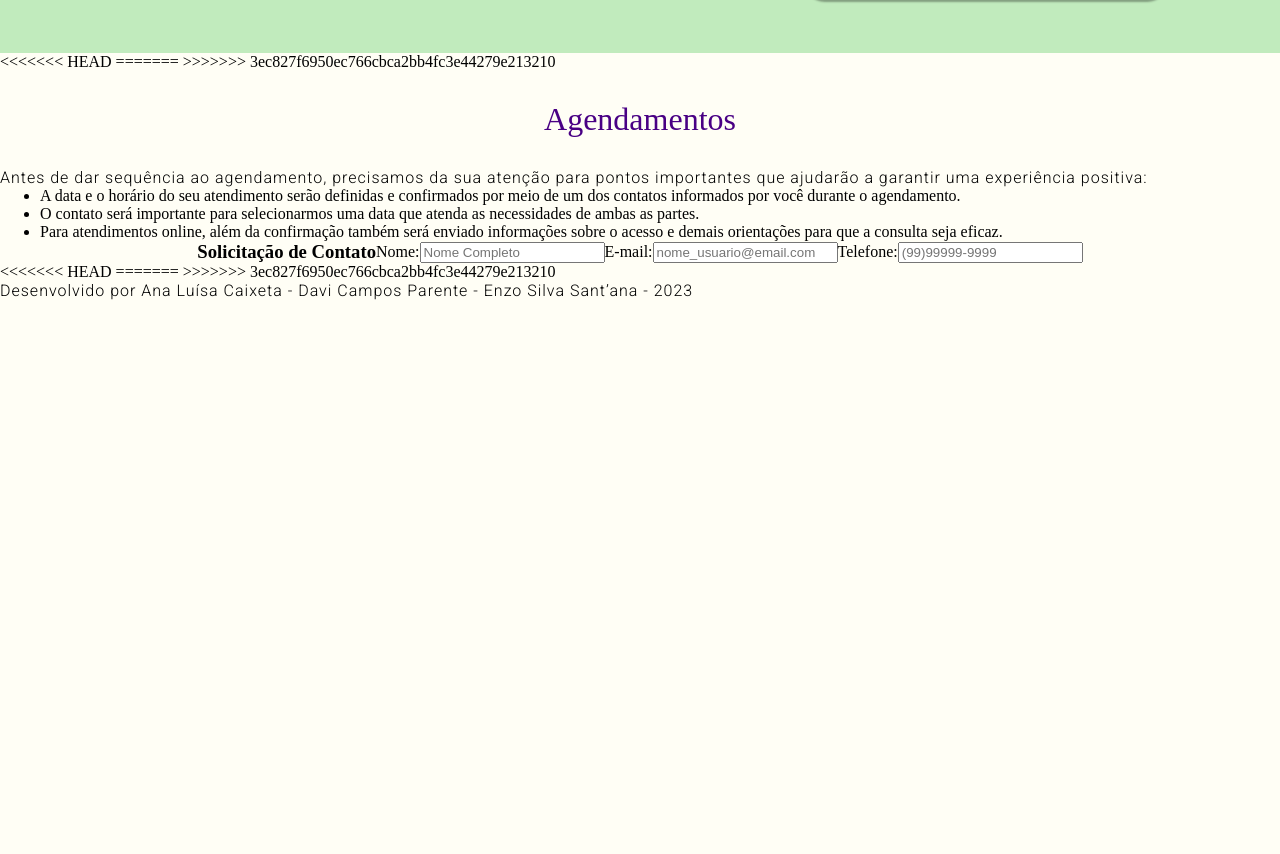
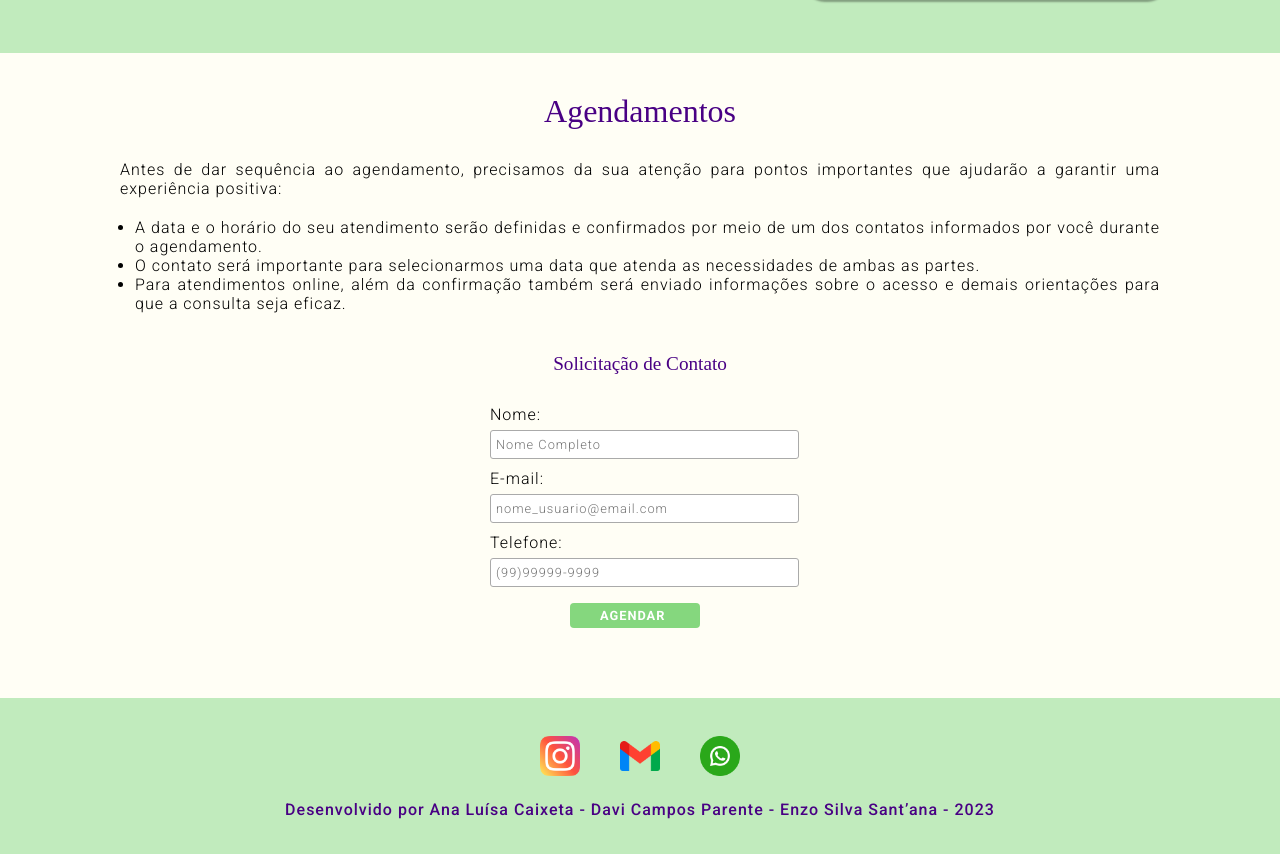
Before and after one commit to Ana-Caixeta/projeto_final_cpi, a plain HTML site: page implementacao/index.html in a window 1280 px wide. Shown: the part 2220-3074 px from the top of the page. Before the commit the page ends 2520 px from the top, so only its background shows below. Drawn offline with Linux system fonts and the light colour scheme; a web font is replaced by a local one.

Commit message:
Ajustes no agendamento e no footer

```diff
--- a/implementacao/index.html
+++ b/implementacao/index.html
@@ -152,43 +152,50 @@
 
     <!--Seção Agendamentos -->
     <section id="pag-agendamentos">
-<<<<<<< HEAD
-
-
-=======
->>>>>>> 3ec827f6950ec766cbca2bb4fc3e44279e213210
         <div id="container-agendamento">
             <div class="class-infoagendamento">
                 <h2>Agendamentos</h2>
-            <p>Antes de dar sequência ao agendamento, precisamos da sua atenção para pontos importantes que ajudarão a garantir uma experiência positiva:</p>
+                <p>Antes de dar sequência ao agendamento, precisamos da sua atenção para pontos importantes que ajudarão
+                    a garantir uma experiência positiva:</p>
                 <ul>
-                <li>A data e o horário do seu atendimento serão definidas e confirmados por meio de um dos contatos informados por você durante o agendamento.</li>
-                <li>O contato será importante para selecionarmos uma data que atenda as necessidades de ambas as partes.</li>
-                <li>Para atendimentos online, além da confirmação também será enviado informações sobre o acesso e demais orientações para que a consulta seja eficaz.</li>
+                    <li>A data e o horário do seu atendimento serão definidas e confirmados por meio de um dos contatos
+                        informados por você durante o agendamento.</li>
+                    <li>O contato será importante para selecionarmos uma data que atenda as necessidades de ambas as
+                        partes.</li>
+                    <li>Para atendimentos online, além da confirmação também será enviado informações sobre o acesso e
+                        demais orientações para que a consulta seja eficaz.</li>
                 </ul>
 
-            <div class="box">
-                <h3>Solicitação de Contato</h3><br>
+                <h3>Solicitação de Contato</h3>
+
+                <div id="box-form">
                     <label for="nome">Nome:</label><br>
                     <input id="nome" type="text" placeholder="Nome Completo"><br>
+
                     <label for="email">E-mail:</label><br>
                     <input id="email" type="email" placeholder="nome_usuario@email.com"><br>
+
                     <label for="telefone">Telefone:</label><br>
-                    <input id="telefone" type="tel" placeholder="(99)99999-9999">
+                    <input id="telefone" type="tel" placeholder="(99)99999-9999"><br>
+
+                    <input type="submit" name="bnt-agendar" value="AGENDAR" />
                 </div>
-
             </div>
-
-<<<<<<< HEAD
-
-=======
->>>>>>> 3ec827f6950ec766cbca2bb4fc3e44279e213210
     </section>
-
     <footer>
+        <div id="contato-content">
+            <a href="https://instagram.com/nelcicaixeta" target="_blank">
+                <img class="img-contato" src="img/instagram.png" alt="logo do instagram com link para o instagram">
+            </a>
+            <a href="mailto:nelci.constelar@gmail.com" target="_blank">
+                <img class="img-contato" src="img/gmail.png" alt="logo do gmail com link para enviar um email">
+            </a>
+            <a href="https://wa.me/5561999251328" target="_blank">
+                <img class="img-contato" src="img/whatsapp.png"alt="logo whatsapp para direcionar ao chat do whatsapp">
+            </a>
+        </div>
         <p> Desenvolvido por Ana Luísa Caixeta - Davi Campos Parente - Enzo Silva Sant’ana - 2023</p>
     </footer>
-
 </body>
 
 </html>
--- a/implementacao/style.css
+++ b/implementacao/style.css
@@ -181,11 +181,16 @@ article p {
 }
 
 /* Agendamentos */
+
+#pag-agendamentos{
+  padding: 30px 120px 60px 120px;
+}
+
 #pag-agendamentos h2 {
   font: 2rem "Maitree", serif;
   font-weight: 500;
   color: #490084;
-  padding: 30px 0 30px 0;
+  padding: 10px 0 30px 0;
   text-align: center;
 }
 
@@ -193,10 +198,83 @@ article p {
   text-align: justify;
 }
 
-.box {
+li{
+  text-align: justify;
+  font: 1rem "Roboto", sans-serif;
+  font-weight: 300;
+  letter-spacing: 1px;
+}
+
+ul{
+  padding: 20px 0 20px 15px;
+}
+
+#pag-agendamentos h3{
+  font: 1.2rem "Maitree", serif;
+  font-weight: 500;
+  color: #490084;
+  text-align: center;
+  margin: 20px 0 30px 0;
+}
+
+#box-form {
+  width: 300px;
+  margin: 0 auto;
+}
+
+label{
+  text-align: justify;
+  font: 1rem "Roboto", sans-serif;
+  font-weight: 300;
+  letter-spacing: 1px;
+}
+
+input{
+  text-align: justify;
+  font: 0.8rem "Roboto", sans-serif;
+  font-weight: 300;
+  letter-spacing: 1px;
+  padding-left: 5px;
+  margin: 6px 0 10px 0;
+  width: 300px;
+  height: 25px;
+  border: #aaaaaa solid 1px;
+  border-radius: 3px;
+}
+
+input[type="submit"]{
+  width: 130px;
+  background-color: #85D77E;
+  border: #85D77E;
+  color: #FFF;
+  font-weight: bold;
+  padding: 5px 30px 5px 30px;
+  border-radius: 4px;
+  margin-left: 80px;
+  cursor: pointer;
+}
+
+/* Footer */
+
+footer{
+  background-color: #C1EBBD;
+  padding: 18px 120px 35px 120px;
+}
+
+#contato-content{
   display: flex;
   align-items: center;
-  justify-content: center;
+  justify-content: space-between;
+  padding: 0 400px 0 400px;
 }
 
-/* Agendamentos */
+.img-contato{
+  padding: 20px;
+  width: 40px;
+}
+
+footer p{
+  text-align: center;
+  font-weight: 500;
+  color: #490084;
+}
```
Also changed, not shown: 1 other file. Lines whose indentation alone changed are shown as unchanged.
